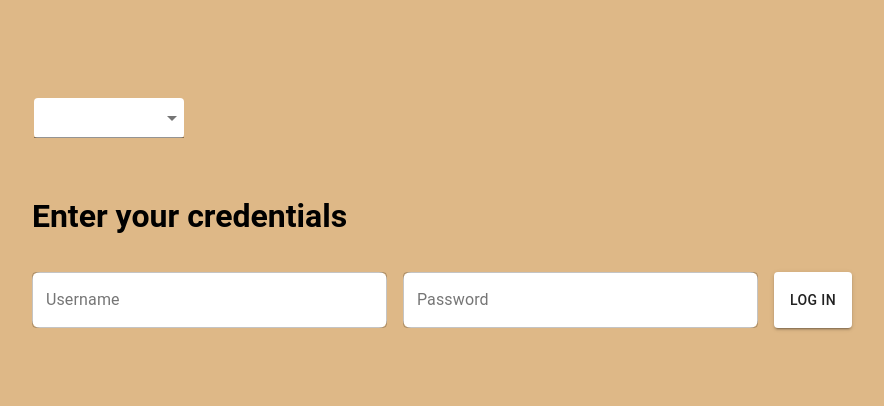
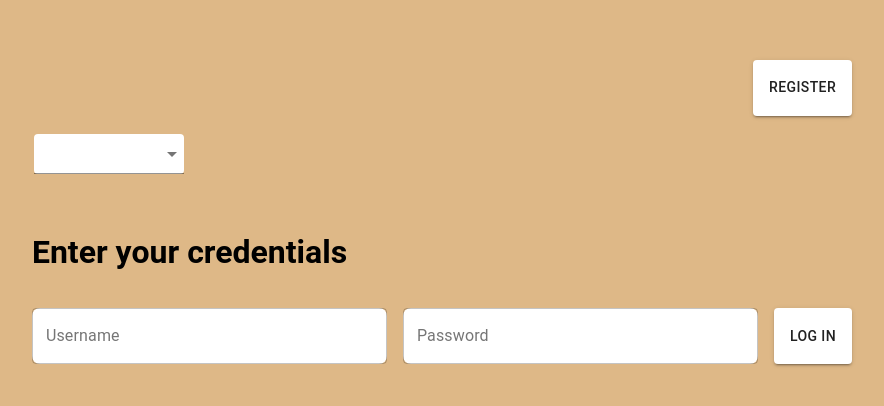
Before and after one commit to sorincretescu/curly-octo-robot, a React (Create React App) app: page / in a window 1280 px wide. Shown: the part 188-594 px from the top of the page, without its empty margins (198-1082 px from the left). Built offline with nearby package versions, Linux system fonts and the light colour scheme.

Commit message:
created header component

```diff
--- a/src/App.js
+++ b/src/App.js
@@ -20,7 +20,6 @@ function App() {
 
   return (
     <div className="App">
-      {/* <Todo /> */}
       <Routes>
         <Route
           path="/"
@@ -33,7 +32,12 @@ function App() {
         />
         <Route
           path="/todo"
-          element={<Todo loggedInUsername={loggedInUsername} />}
+          element={
+            <Todo
+              loggedInUsername={loggedInUsername}
+              setAuthenticated={setAuthenticated}
+            />
+          }
         />
       </Routes>
     </div>
--- /dev/null
+++ b/src/components/Header/Header.jsx
@@ -0,0 +1,22 @@
+import Button from "../../components/Button";
+import { makeStyles } from "@material-ui/core/styles";
+
+const useStyles = makeStyles({
+  header: {
+    display: "flex",
+    flexDirection: "row",
+    justifyContent: "end",
+  },
+});
+
+const Header = (props) => {
+  const classes = useStyles();
+
+  return (
+    <div className={classes.header}>
+      <Button text={props.text} onClick={props.onClick} />
+    </div>
+  );
+};
+
+export default Header;
--- /dev/null
+++ b/src/components/Header/index.js
@@ -0,0 +1 @@
+export { default } from "./Header";
--- a/src/views/login/LoginPage.jsx
+++ b/src/views/login/LoginPage.jsx
@@ -3,6 +3,7 @@ import { makeStyles } from "@material-ui/core/styles";
 import Input from "../../components/Input";
 import Button from "../../components/Button";
 import FormControl from "@material-ui/core/FormControl";
+import Header from "../../components/Header";
 import Select from "@material-ui/core/Select";
 import { MenuItem } from "@material-ui/core";
 import { useNavigate } from "react-router-dom";
@@ -88,6 +89,8 @@ function LoginPage({ setAuthenticated, setLoggedInUsername }) {
 
   return (
     <div className={classes.root}>
+      <Header text={t("btn_register")} />
+      <div className={classes.content}>
         <div className={classes.selectDropdown}>
           <FormControl className={classes.formControl}>
             <Select
@@ -123,6 +126,7 @@ function LoginPage({ setAuthenticated, setLoggedInUsername }) {
           <Button text={t("logIn")} onClick={handleLogin} />
         </div>
       </div>
+    </div>
   );
 }
 
--- a/src/views/todo/Todo.jsx
+++ b/src/views/todo/Todo.jsx
@@ -7,9 +7,11 @@ import Modal from "../../components/Modal";
 import MenuItem from "@material-ui/core/MenuItem";
 import FormControl from "@material-ui/core/FormControl";
 import Select from "@material-ui/core/Select";
+import Header from "../../components/Header";
 import axios from "axios";
 import SearchBar from "../../components/SearchBar";
 import { useTranslation } from "react-i18next";
+import { useNavigate } from "react-router-dom";
 
 const useStyles = makeStyles({
   root: {
@@ -50,9 +52,10 @@ const useStyles = makeStyles({
   },
 });
 
-const Todo = ({ loggedInUsername }) => {
+const Todo = ({ loggedInUsername, setAuthenticated }) => {
   const classes = useStyles();
   const { t, i18n } = useTranslation();
+  const navigate = useNavigate();
 
   const [todos, setTodos] = useState([]);
   const [clonedTodos, setClonedTodos] = useState(todos);
@@ -225,8 +228,14 @@ const Todo = ({ loggedInUsername }) => {
     i18n.changeLanguage(e.target.value);
   };
 
+  const handleClick = () => {
+    setAuthenticated(false);
+    navigate("/");
+  };
+
   return (
     <div className={classes.root}>
+      <Header text={t("btn_logout")} onClick={handleClick} />
       <div className={classes.selectDropdown}>
         <FormControl className={classes.formControl}>
           <Select
```
Lines whose indentation alone changed are shown as unchanged.
